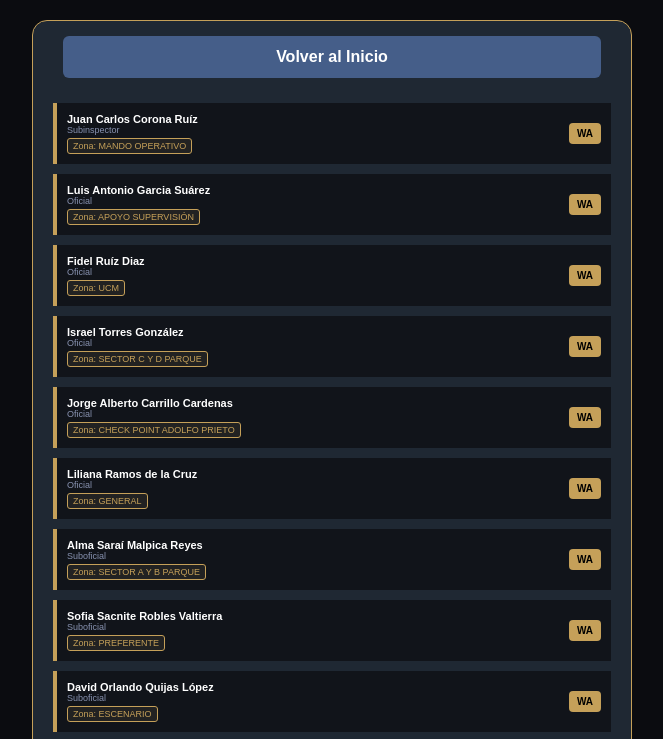
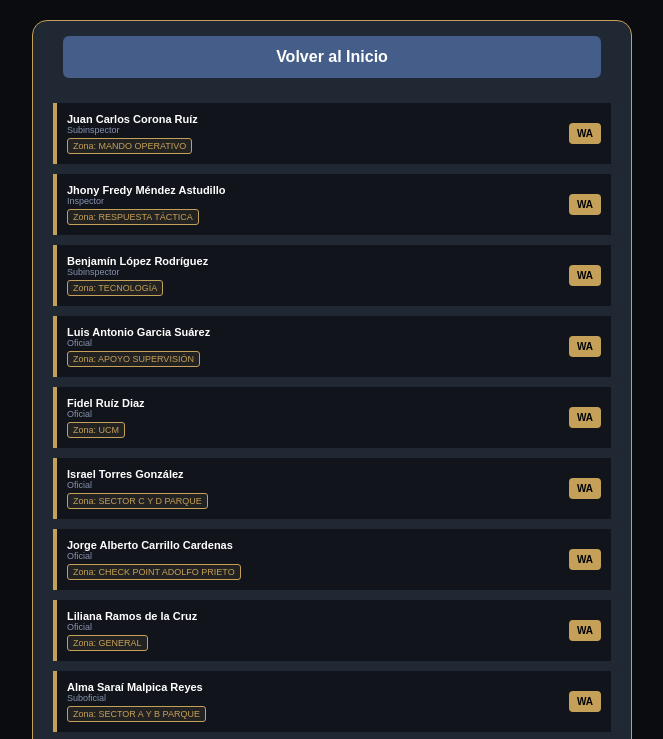
Before and after one commit to Davbichobeto/dia_2_ff_cmf2026, a plain HTML site: page index.html in a window 1280 px wide. Both pictures are taken after a click on the link "DIRECTORIO". Shown: the top 739 px of the page, without its empty margins (308-971 px from the left). Drawn offline with Linux system fonts and the light colour scheme.

Commit message:
Update index.html

```diff
--- a/index.html
+++ b/index.html
@@ -94,6 +94,8 @@
         <a href="#" class="back-btn" onclick="showScreen('home-screen')">Volver al Inicio</a>
         <div style="padding: 10px;">
             <div class="dir-item"><div class="dir-info"><strong>Juan Carlos Corona Ruíz</strong><span>Subinspector</span><div class="dir-zone">Zona: MANDO OPERATIVO</div></div><a href="https://wa.me/525611993622" class="wa-btn">WA</a></div>
+            <div class="dir-item"><div class="dir-info"><strong>Jhony Fredy Méndez Astudillo</strong><span>Inspector</span><div class="dir-zone">Zona: RESPUESTA TÁCTICA</div></div><a href="https://wa.me/528131220008" class="wa-btn">WA</a></div>
+            <div class="dir-item"><div class="dir-info"><strong>Benjamín López Rodríguez</strong><span>Subinspector</span><div class="dir-zone">Zona: TECNOLOGÍA</div></div><a href="https://wa.me/525618778909" class="wa-btn">WA</a></div>
             <div class="dir-item"><div class="dir-info"><strong>Luis Antonio Garcia Suárez</strong><span>Oficial</span><div class="dir-zone">Zona: APOYO SUPERVISIÓN</div></div><a href="https://wa.me/526145140975" class="wa-btn">WA</a></div>
             <div class="dir-item"><div class="dir-info"><strong>Fidel Ruíz Diaz</strong><span>Oficial</span><div class="dir-zone">Zona: UCM</div></div><a href="https://wa.me/528131030940" class="wa-btn">WA</a></div>
             <div class="dir-item"><div class="dir-info"><strong>Israel Torres González</strong><span>Oficial</span><div class="dir-zone">Zona: SECTOR C Y D PARQUE</div></div><a href="https://wa.me/528129398507" class="wa-btn">WA</a></div>
```
